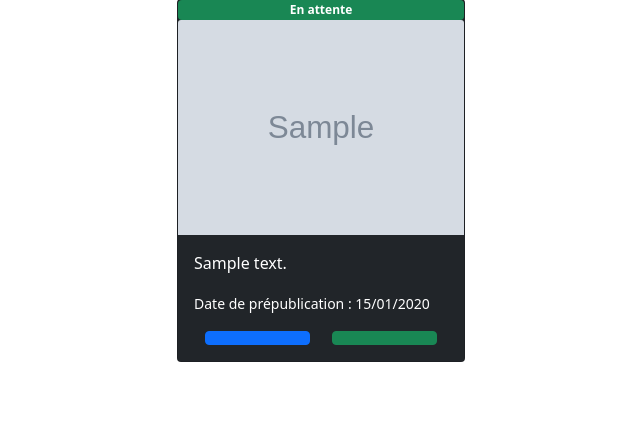
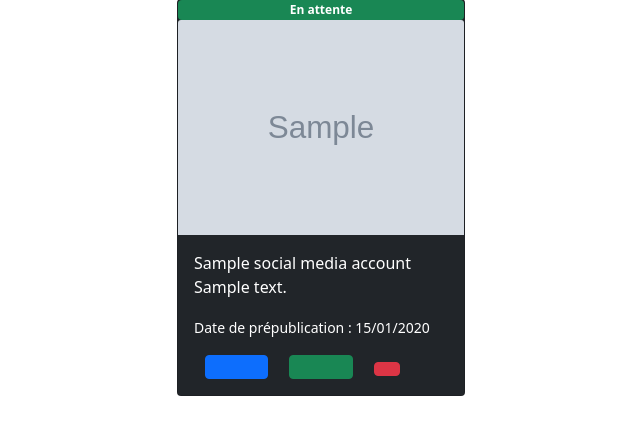
Before and after one commit to Ampersander/manageSocialMedia, a Symfony app: template templates/post/index.html.twig in a window 1280 px wide. Shown: the part 141-576 px from the top of the page, without its empty margins (319-959 px from the left). Run offline with Twig, Linux system fonts and the light colour scheme; the template is opened without the code that fills it: most values are stand-ins (such as "Sample title", 1, 10 or a date in 2020); grey boxes marked "Sample" are stand-in pictures; some libraries are stand-ins or nearby versions.

Commit message:
Erase post + show what social media is affiliated

```diff
--- a/assets/styles/app.scss
+++ b/assets/styles/app.scss
@@ -21,7 +21,7 @@ body {
     border: 1px solid #d0d1d5;
     border-radius: 3px;
     margin: auto;
-    margin-bottom: 10px;
+    //margin-bottom: 10px;
     padding: 12px;
     box-shadow: 0 0 5px rgba(0, 0, 0, .30);
     /* Not original, just a test */
--- a/templates/post/index.html.twig
+++ b/templates/post/index.html.twig
@@ -14,6 +14,7 @@
         {% else %}
         <span class="badge bg-danger">En retard</span>
         {% endif %}
+
         {% if post.image != null %}
         {% if post.image|length > 1 %}
          <div id="carouselExampleControls{{post.id}}" class="carousel slide" data-bs-ride="carousel">
@@ -51,6 +52,18 @@
             alt="Card image cap" />
         {% endif %}
         <div class="card-body">
+        {% for socialMediaAccount in post.socialMediaAccounts %}
+        {% if socialMediaAccount.twitterAccount != null %}
+        <i class="fab fa-twitter-square"></i>
+        {{socialMediaAccount.name}}<br>
+        {% elseif socialMediaAccount.instaAccount != null %}
+         <i class="fab fa-instagram"></i>
+        {{socialMediaAccount.name}}<br>
+        {% elseif socialMediaAccount.fbPage != null %}
+         <i class="fab fa-facebook-square"></i>
+        {{socialMediaAccount.name}}<br>
+        {% endif %}
+        {% endfor %}
           {# <h5 class="card-title">{{post.socialMediaAccounts}}</h5> #}
           <p class="card-text">
             {{ post.description }}
@@ -65,10 +78,18 @@
                 }
               )
               }}"
-              class="btn btn-primary col-5">
+              class="btn btn-primary col-3">
               <i class="fas fa-envelope fa-2x"></i>
             </a>
-            <a href="{{ path('post_edit', {id: post.id}) }}" class="btn btn-success col-5"><i class="fas fa-pen fa-2x"></i></a>
+            <a href="{{ path('post_edit', {id: post.id}) }}" class="btn btn-success col-3"><i class="fas fa-pen fa-2x"></i></a>
+             <form method="post" class="col-3" action="{{ path('post.delete', {id: post.id}) }}"
+                    onsubmit="return confirm('Êtes-vous vraiment sûr(e)?')">
+                   <button type="submit" class="btn btn-danger">
+                            <i class="fas fa-trash fa-2x"></i>
+                            <input type="hidden" name="_method" value="DELETE">
+                            <input type="hidden" name="_token" value="{{ csrf_token('delete' ~ post.id) }}"></button>
+
+                </form>
           </div>
         </div>
       </div>
```
Also changed, not shown: assets/js/manageWatchPost.js (+9 -1 lines), src/Controller/PostController.php (+19 -0 lines), templates/post/watch.html.twig (+9 -6 lines), 1 other file.
